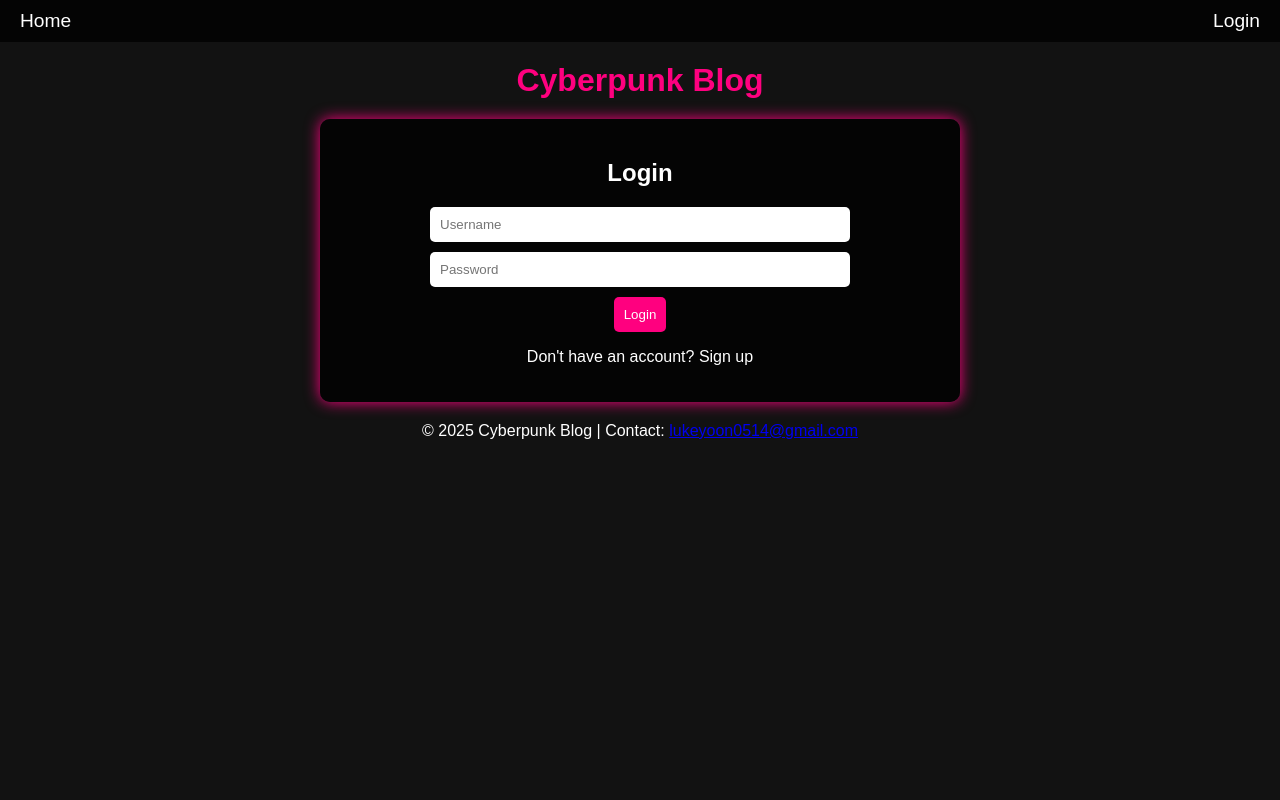
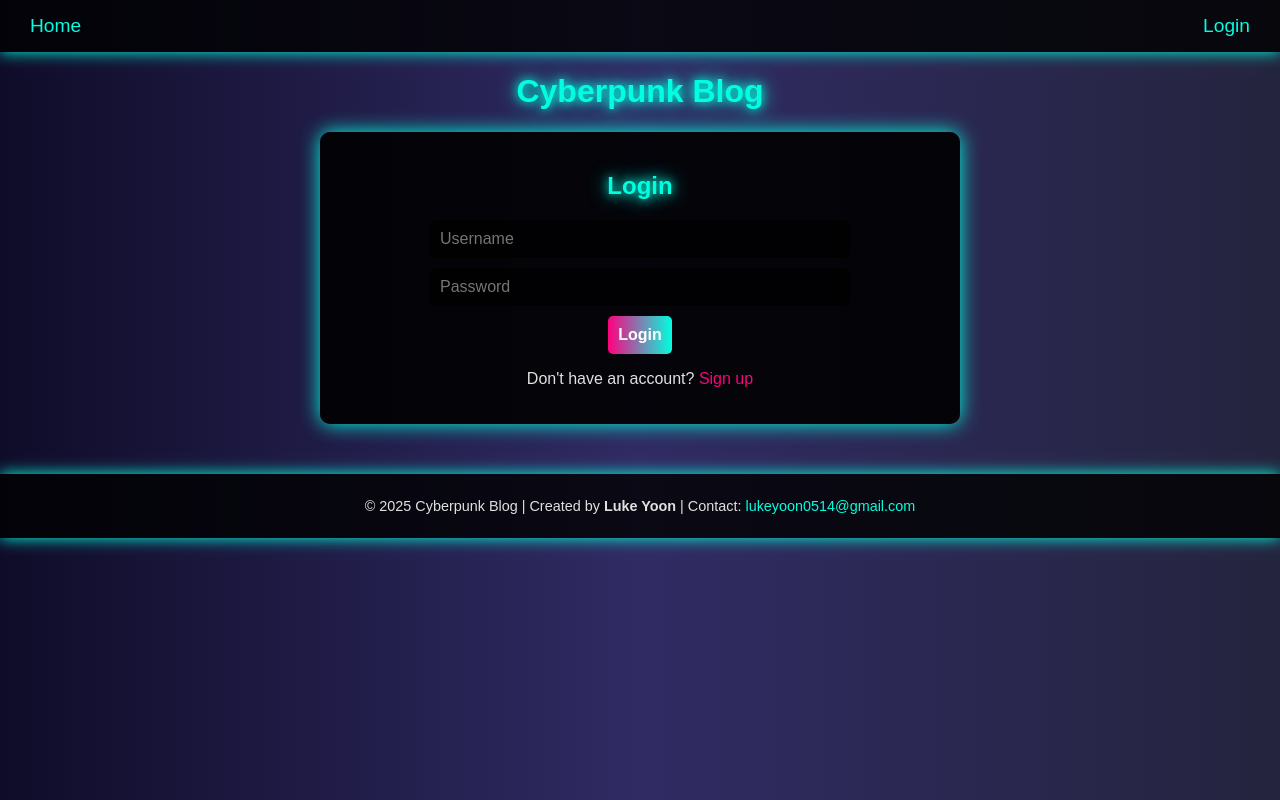
Before and after one commit to hri3223/website, a plain HTML site: page index.html in a window 1280 px wide. Drawn offline with Linux system fonts and the light colour scheme.

Commit message:
Update index.html

```diff
--- a/index.html
+++ b/index.html
@@ -5,78 +5,89 @@
     <meta name="viewport" content="width=device-width, initial-scale=1.0">
     <title>Cyberpunk Blog</title>
     <style>
-        /* Navbar Styling */
+        /* General Styling */
+        body {
+            font-family: 'Orbitron', sans-serif;
+            background: linear-gradient(to right, #0f0c29, #302b63, #24243e);
+            color: #e0e0e0;
+            margin: 0;
+            padding: 0;
+            text-align: center;
+        }
+
+        h1, h2 {
+            color: #00ffe0;
+            text-shadow: 0 0 10px #00ffe0, 0 0 20px #00ffe0;
+        }
+
+        /* Navbar */
         .navbar {
             background: rgba(0, 0, 0, 0.8);
-            padding: 10px;
+            padding: 15px;
             display: flex;
             justify-content: space-between;
             align-items: center;
+            box-shadow: 0 0 15px #00ffe0;
         }
 
         .navbar a {
-            color: #fff;
+            color: #00ffe0;
             text-decoration: none;
-            margin: 0 10px;
             font-size: 1.2em;
+            margin: 0 15px;
+            transition: color 0.3s;
         }
 
         .navbar a:hover {
             color: #ff007f;
         }
 
-        body {
-            font-family: Arial, sans-serif;
-            background: #121212;
-            color: #fff;
-            margin: 0;
-            padding: 0;
-            text-align: center;
-        }
-
-        h1 {
-            margin: 20px;
-            color: #ff007f;
-        }
-
+        /* Forms */
         input, textarea, button {
             display: block;
             margin: 10px auto;
             padding: 10px;
             border-radius: 5px;
             border: none;
+            font-size: 1em;
         }
 
         input, textarea {
             width: 90%;
             max-width: 400px;
+            background: rgba(0, 0, 0, 0.7);
+            color: #fff;
         }
 
         button {
-            background: #ff007f;
+            background: linear-gradient(90deg, #ff007f, #00ffe0);
             color: #fff;
             cursor: pointer;
+            font-weight: bold;
+            transition: transform 0.3s, box-shadow 0.3s;
         }
 
         button:hover {
-            background: #ffff00;
+            transform: scale(1.05);
+            box-shadow: 0 0 20px #ff007f;
         }
 
         .auth-container, .form-container, .admin-panel {
             max-width: 600px;
             margin: 20px auto;
             padding: 20px;
-            background: rgba(0, 0, 0, 0.8);
+            background: rgba(0, 0, 0, 0.9);
             border-radius: 10px;
-            box-shadow: 0 0 15px #ff007f;
+            box-shadow: 0 0 20px #00ffe0;
         }
 
         .blog-post {
-            background: rgba(0, 0, 0, 0.7);
+            background: rgba(0, 0, 0, 0.8);
             margin: 20px;
             padding: 15px;
             border-radius: 10px;
             text-align: left;
+            box-shadow: 0 0 15px #ff007f;
         }
 
         .delete-button {
@@ -105,11 +116,30 @@
             padding: 10px;
             margin: 10px 0;
             border-radius: 5px;
+            box-shadow: 0 0 15px #ff007f;
         }
 
         .admin-panel li span {
             flex-grow: 1;
             text-align: left;
+        }
+
+        footer {
+            margin-top: 50px;
+            padding: 10px;
+            background: rgba(0, 0, 0, 0.8);
+            color: #e0e0e0;
+            font-size: 0.9em;
+            box-shadow: 0 0 15px #00ffe0;
+        }
+
+        footer a {
+            color: #00ffe0;
+            text-decoration: none;
+        }
+
+        footer a:hover {
+            color: #ff007f;
         }
     </style>
 </head>
@@ -127,7 +157,7 @@
         <input type="text" id="authUsername" placeholder="Username" required>
         <input type="password" id="authPassword" placeholder="Password" required>
         <button id="authButton">Login</button>
-        <p id="authSwitch">Don't have an account? <span id="switchToSignup">Sign up</span></p>
+        <p id="authSwitch">Don't have an account? <span id="switchToSignup" style="color: #ff007f; cursor: pointer;">Sign up</span></p>
     </div>
 
     <div class="form-container" id="postFormContainer" style="display: none;">
@@ -147,7 +177,7 @@
     </div>
 
     <footer>
-        <p>&copy; 2025 Cyberpunk Blog | Contact: <a href="mailto:lukeyoon0514@gmail.com">lukeyoon0514@gmail.com</a></p>
+        <p>&copy; 2025 Cyberpunk Blog | Created by <strong>Luke Yoon</strong> | Contact: <a href="mailto:lukeyoon0514@gmail.com">lukeyoon0514@gmail.com</a></p>
     </footer>
 
     <script>
@@ -202,14 +232,14 @@
         const switchToLogin = () => {
             authContainer.querySelector('#authTitle').textContent = 'Login';
             authButton.textContent = 'Login';
-            document.getElementById('authSwitch').innerHTML = `Don't have an account? <span id="switchToSignup">Sign up</span>`;
+            document.getElementById('authSwitch').innerHTML = `Don't have an account? <span id="switchToSignup" style="color: #ff007f; cursor: pointer;">Sign up</span>`;
             document.getElementById('switchToSignup').onclick = switchToSignupMode;
         };
 
         const switchToSignupMode = () => {
             authContainer.querySelector('#authTitle').textContent = 'Sign Up';
             authButton.textContent = 'Sign Up';
-            document.getElementById('authSwitch').innerHTML = `Already have an account? <span id="switchToLogin">Login</span>`;
+            document.getElementById('authSwitch').innerHTML = `Already have an account? <span id="switchToLogin" style="color: #ff007f; cursor: pointer;">Login</span>`;
             document.getElementById('switchToLogin').onclick = switchToLogin;
         };
 
@@ -231,11 +261,13 @@
                         alert(`Welcome back, ${username}`);
                     } else {
                         alert('Invalid credentials');
+                        return;
                     }
                 }
             } else {
                 if (users.find(u => u.username === username)) {
                     alert('Username already exists');
+                    return;
                 } else {
                     users.push({ username, password });
                     alert('Sign-up successful. Please log in.');
```
